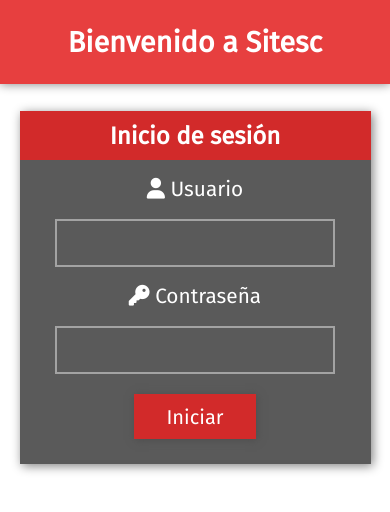
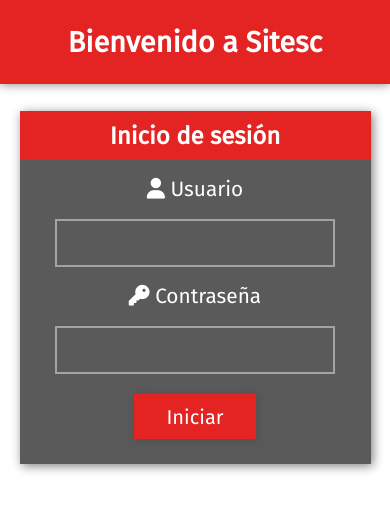
Before and after one commit to HiraiAllen/Sitesc, a PHP site: page / in a window 390 px wide. Shown: the top 512 px of the page. Run offline with PHP 8.4, Linux system fonts and the light colour scheme; data that the repository does not hold is empty; some libraries are stand-ins or nearby versions.

Commit message:
Agregados cambios responsive (Relativamente)

```diff
--- a/index.css
+++ b/index.css
@@ -21,7 +21,7 @@
     height: 10vh;
     width: 100vw;
     grid-area: header;
-    background: #e42323de;
+    background: #e42323;
     box-shadow: 0px 0px 10px grey;
     display: flex;
     align-items: center;
@@ -48,7 +48,7 @@
     font-size: 1.5em;
     width: 100%;
     text-align: center;
-    background: #e42323de;
+    background: #e42323;
 }
 .label-login{
     color: #fff;
@@ -77,7 +77,7 @@
     padding: 3%;
     margin-top: 20px;
     border: none;
-    background: #e42323de;
+    background: #e42323;
     font-size: 1.25em;
     color: #fff;
     box-shadow: 1px 1px 8px rgb(77, 77, 77);
@@ -87,5 +87,17 @@
     text-align: center;
     font-size: 1.3em;
     font-weight: bold;
-    color: #e42323de;
+    color: #e42323;
 }
+
+@media (min-width: 440px) and (max-width: 800px){
+    .login{
+        width: 70vw;
+    }
+}
+
+@media (min-width: 801px) and (max-width: 1200px){
+    .login{
+        width: 55vw;
+    }
+}
--- a/index.php
+++ b/index.php
@@ -1,7 +1,7 @@
 <?php
 require "conexion.php";
 session_start();
-
+error_reporting(1);
 
 if(isset($_POST['usuario']) && isset($_POST['password'])){
     $usuario = $_POST["usuario"];
```
